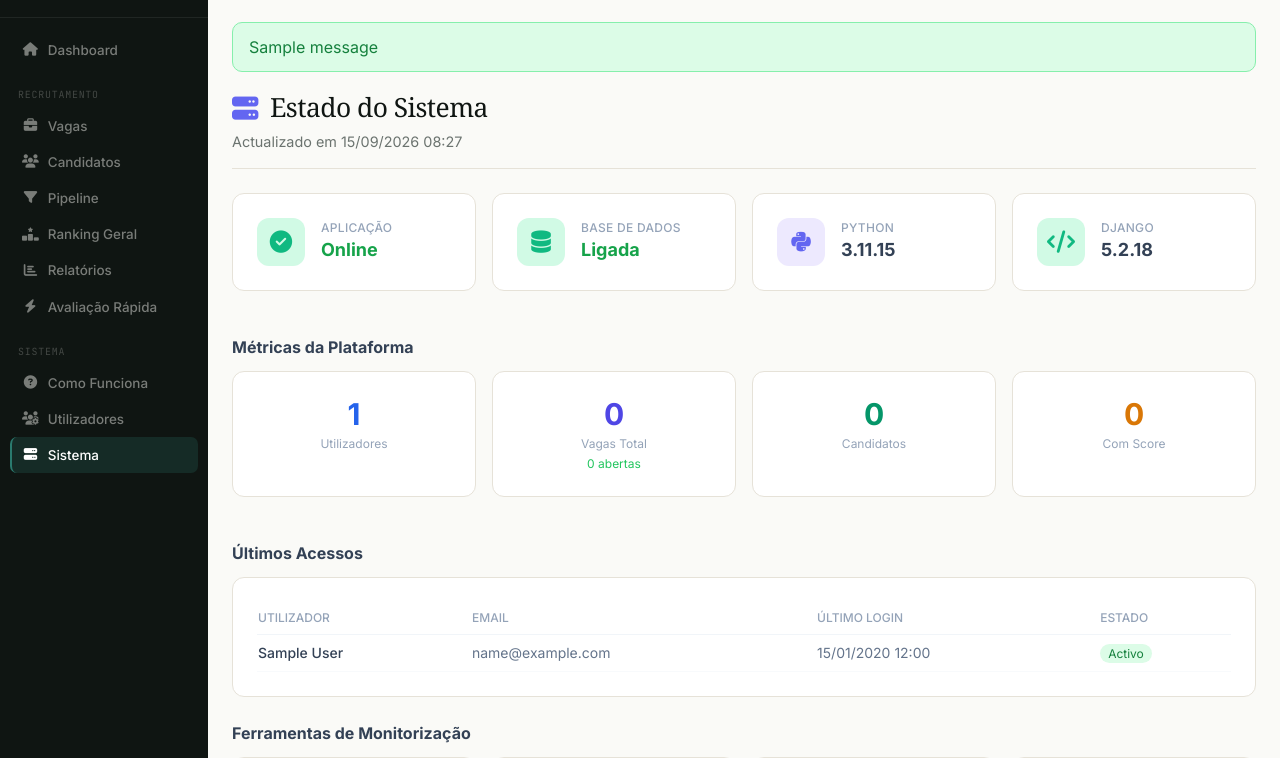
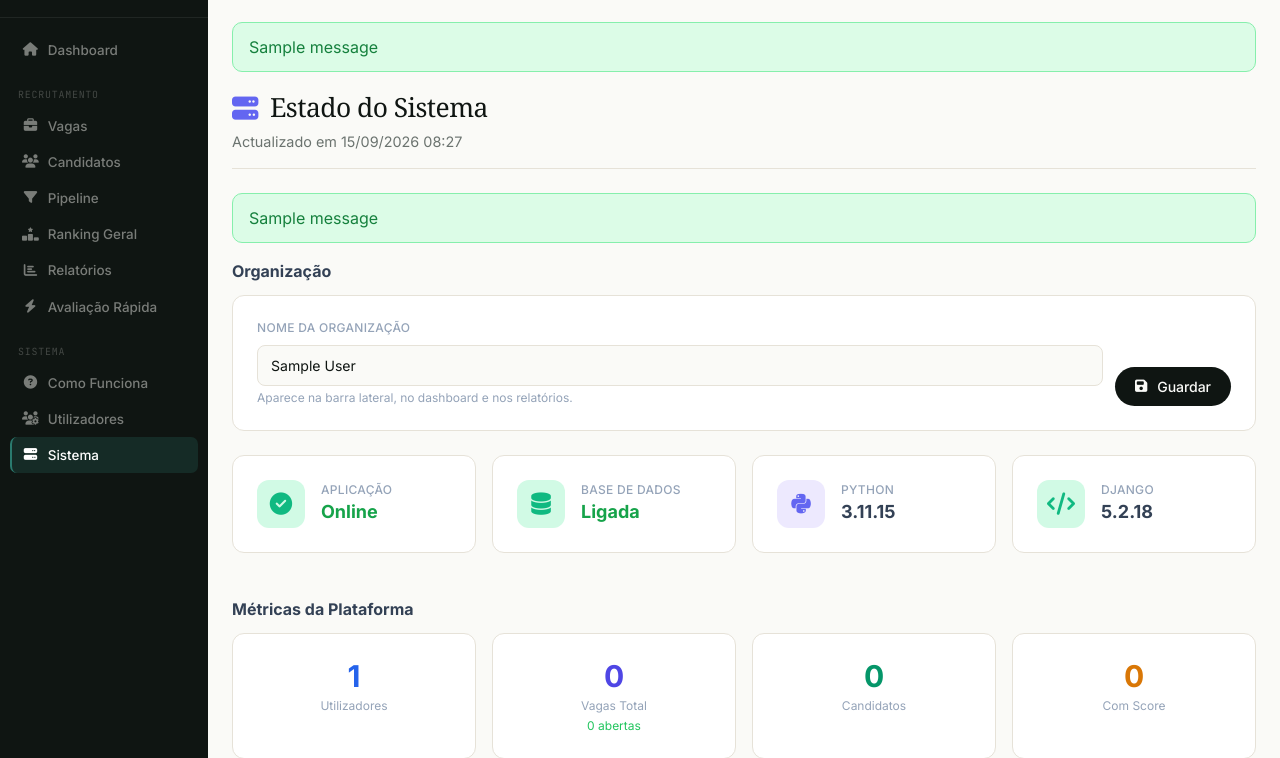
Before and after one commit to Ngaspar20/TalentIQ-web, a Django app: page /sistema/ in a window 1280 px wide. Shown: the part 47-805 px from the top of the page. Run offline with Django 5.2, Linux system fonts and the light colour scheme; a user stored in the database is signed in; tables that the repository leaves empty hold one stand-in row (values such as "Sample post"); one stand-in notice (Sample message) is shown; data that the repository does not hold is empty; some libraries are stand-ins or nearby versions; some web fonts are replaced.

Commit message:
Let admins rename the organisation; drop the "TalentIQ Demo" seed name
"TalentIQ Demo" was the name seed_admin gave the organisation on first
deploy, and nothing in the app could change it afterwards, so it showed
in the sidebar, dashboard and reports of a real deployment.

- Sistema page gains a "Nome da organização" form (superuser-only, like
  the rest of the page). Trims, rejects empty, saves only the name;
  the slug is untouched since it is not user-facing.
- seed_admin names a fresh organisation from SEED_ORG_NAME, defaulting
  to "Organização", and slugifies it. Existing deployments are not
  touched: rename them on the Sistema page.
- ENGINEERING.md updated.

Co-Authored-By: Claude Fable 5.1 <noreply@anthropic.com>

```diff
--- a/accounts/management/commands/seed_admin.py
+++ b/accounts/management/commands/seed_admin.py
@@ -13,8 +13,10 @@ class Command(BaseCommand):
             return
 
         if not Organisation.objects.exists():
-            org = Organisation.objects.create(name="TalentIQ Demo", slug="talentiq-demo")
-            self.stdout.write(f"Created organisation: {org.name}")
+            from django.utils.text import slugify
+            name = os.environ.get("SEED_ORG_NAME", "").strip() or "Organização"
+            org = Organisation.objects.create(name=name, slug=slugify(name) or "organizacao")
+            self.stdout.write(f"Created organisation: {org.name} (rename it later in Sistema)")
         else:
             org = Organisation.objects.first()
 
--- a/talentiq/system_views.py
+++ b/talentiq/system_views.py
@@ -16,6 +16,21 @@ def sistema_view(request):
     if not request.user.is_superuser:
         from django.http import HttpResponseForbidden
         return HttpResponseForbidden()
+
+    if request.method == "POST" and "org_name" in request.POST:
+        from django.contrib import messages
+        from django.shortcuts import redirect
+        novo = request.POST.get("org_name", "").strip()[:255]
+        org = request.user.organisation
+        if org is None:
+            messages.error(request, "O utilizador não tem organização associada.")
+        elif not novo:
+            messages.error(request, "O nome da organização não pode ficar vazio.")
+        else:
+            org.name = novo
+            org.save(update_fields=["name"])
+            messages.success(request, f"Nome da organização actualizado para \"{org.name}\".")
+        return redirect(request.path)
 
     # DB health
     try:
--- a/templates/sistema/sistema.html
+++ b/templates/sistema/sistema.html
@@ -8,6 +8,27 @@
         <i class="fa-solid fa-server" style="color:#6366f1;"></i> Estado do Sistema
     </h1>
     <p class="text-slate-500 text-sm mt-1">Actualizado em {{ now|date:"d/m/Y H:i" }}</p>
+</div>
+
+{% if messages %}
+{% for msg in messages %}
+<div class="alert-{{ msg.tags }} mb-4">{{ msg }}</div>
+{% endfor %}
+{% endif %}
+
+<!-- Organização -->
+<h2 class="text-base font-bold text-slate-700 mb-3">Organização</h2>
+<div class="section-card mb-6">
+    <form method="post" action="" class="flex items-end gap-3" style="flex-wrap:wrap;">
+        {% csrf_token %}
+        <div style="flex:1;min-width:240px;">
+            <label for="org_name" class="text-xs text-slate-400 font-medium uppercase tracking-wide">Nome da organização</label>
+            <input type="text" id="org_name" name="org_name" value="{{ user.organisation.name }}" maxlength="255" required
+                   class="form-input" style="width:100%;margin-top:.3rem;">
+            <p class="text-xs text-slate-400 mt-1">Aparece na barra lateral, no dashboard e nos relatórios.</p>
+        </div>
+        <button type="submit" class="btn-primary"><i class="fa-solid fa-floppy-disk mr-1"></i> Guardar</button>
+    </form>
 </div>
 
 <!-- Status geral -->
```
Also changed, not shown: ENGINEERING.md (+1 -1 lines).
